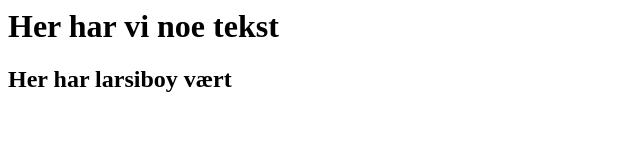
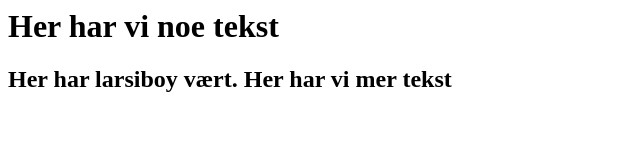
Before and after one commit to TobiasStrom/WebPro, a plain HTML site: page index.html in a window 1280 px wide. Shown: the whole page, without its empty margins (0-640 px from the left). Drawn offline with Linux system fonts and the light colour scheme.

Commit message:
Update index.html

```diff
--- a/index.html
+++ b/index.html
@@ -6,7 +6,8 @@
       Her har vi noe tekst
     </h1>
     <h2>
-      Her har larsiboy vært
+      Her har larsiboy vært. Her har vi mer tekst
     </h2>
+
   </body>
 </html>
```
